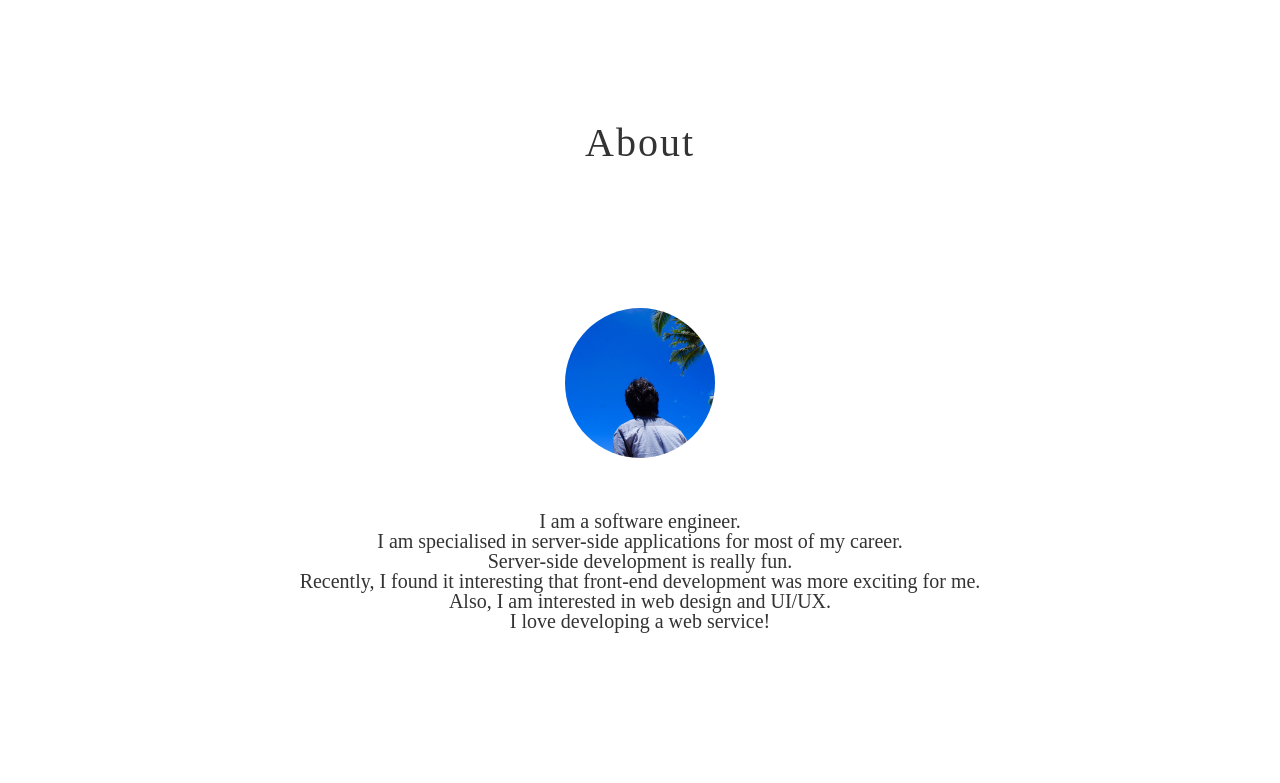
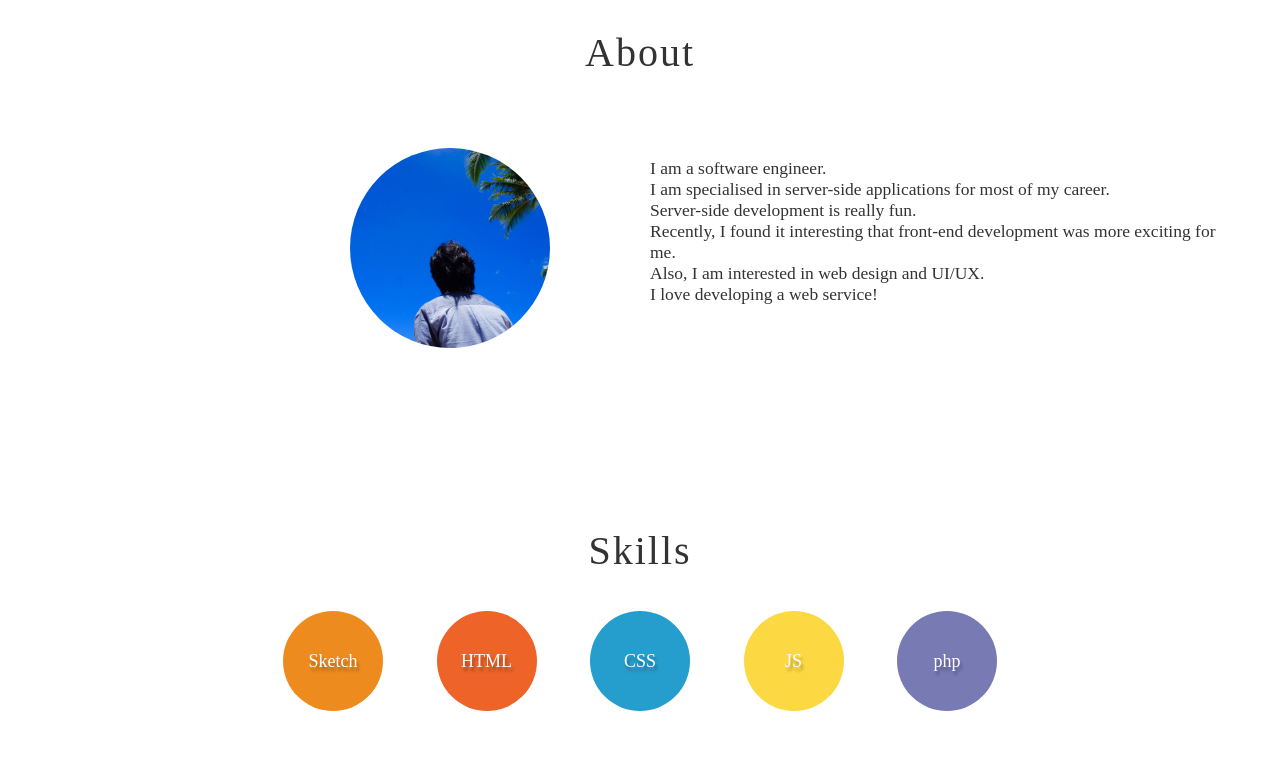
Before and after one commit to rukurx/rukurx.github.io, a plain HTML site: page index.html in a window 1280 px wide. Shown: the part 1200-1983 px from the top of the page. Drawn offline with Linux system fonts and the light colour scheme.

Commit message:
modify: profile

```diff
--- a/css/style.css
+++ b/css/style.css
@@ -34,6 +34,7 @@ body {
   margin: 30px 0 30px;
   letter-spacing: 1px;
   font-size: 5.2rem;
+  color: #FEF3DB;
 }
 
 .heading {
@@ -43,7 +44,7 @@ body {
 }
 
 .work {
-  padding: 80px 30px;
+  padding: 50px 30px;
   background-color: #fff;
   color: #333;
 }
@@ -64,28 +65,41 @@ body {
 }
 
 .about {
-  padding: 80px 30px;
+  padding: 50px 30px;
   background-color: #fff;
   color: #333;
 }
 
 .profile {
-  padding: 80px 30px;
+  padding: 50px 30px;
+}
+
+.profile-left {
+  float: left;
+  width: 50%;
+}
+
+.profile-right {
+  float: left;
+  width: 50%;
 }
 
 .profile-image {
   border-radius: 50%;
-  width: 150px;
-  height: 150px;
-  margin: 50px;
+  width: 200px;
+  height: 200 px;
+  margin: 10px -200px 0 0;
 }
 
 .profile-text {
-  font-size: 2.0rem;
+  font-size: 1.75rem;
+  text-align: left;
+  margin: 20px 0 0 10px;
+  line-height: normal;
 }
 
 .skills {
-  padding: 80px 0;
+  padding: 50px 0;
   background-color: #fff;
   color: #333;
 }
@@ -174,3 +188,9 @@ body {
   padding: 12px 0;
   font-size: 1.3rem;
 }
+
+.clearfix::after {
+  content: '';
+  display: block;
+  clear: both;
+}
--- a/index.html
+++ b/index.html
@@ -27,7 +27,7 @@
 
   <section class="about">
     <h2 class="heading">About</h2>
-    <div class="profile">
+    <div class="profile clearfix">
       <div class="profile-left">
         <img src="img/profile.jpg" alt="profile image" class="profile-image">
       </div>
```
